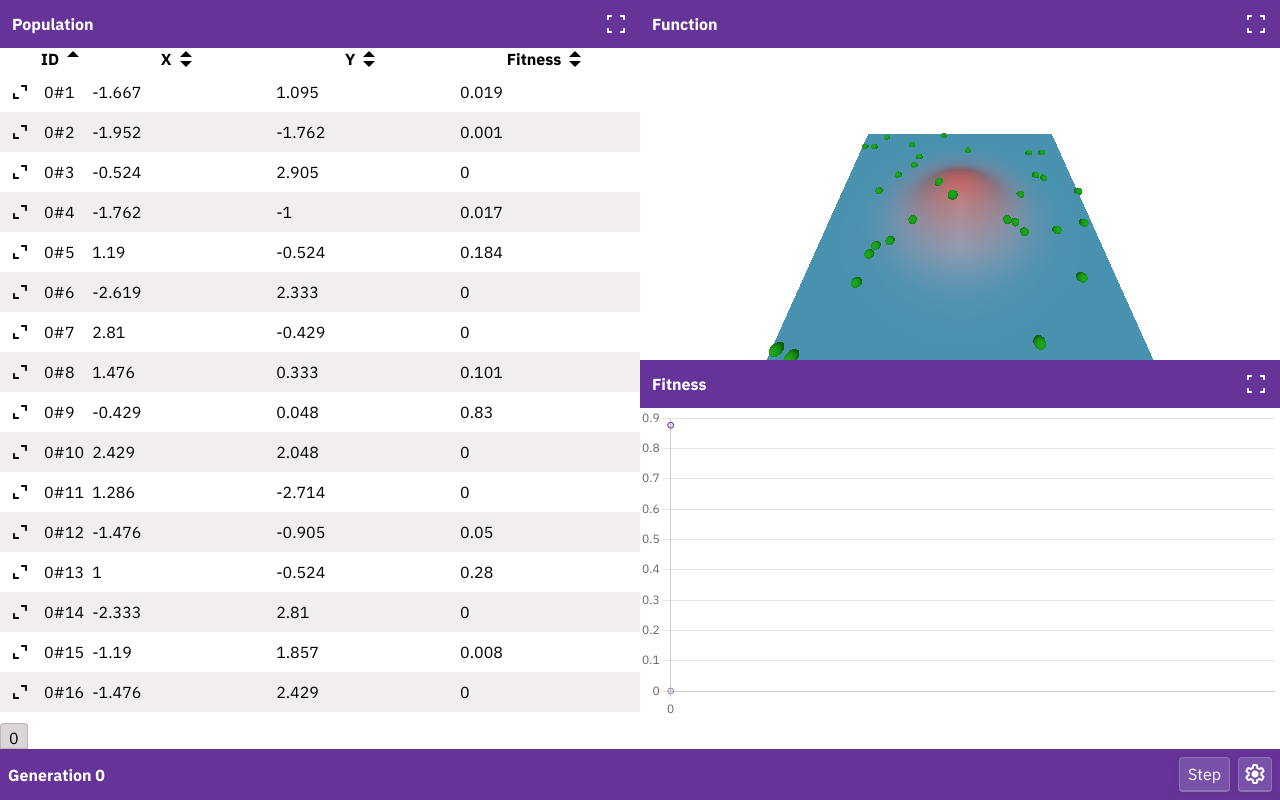
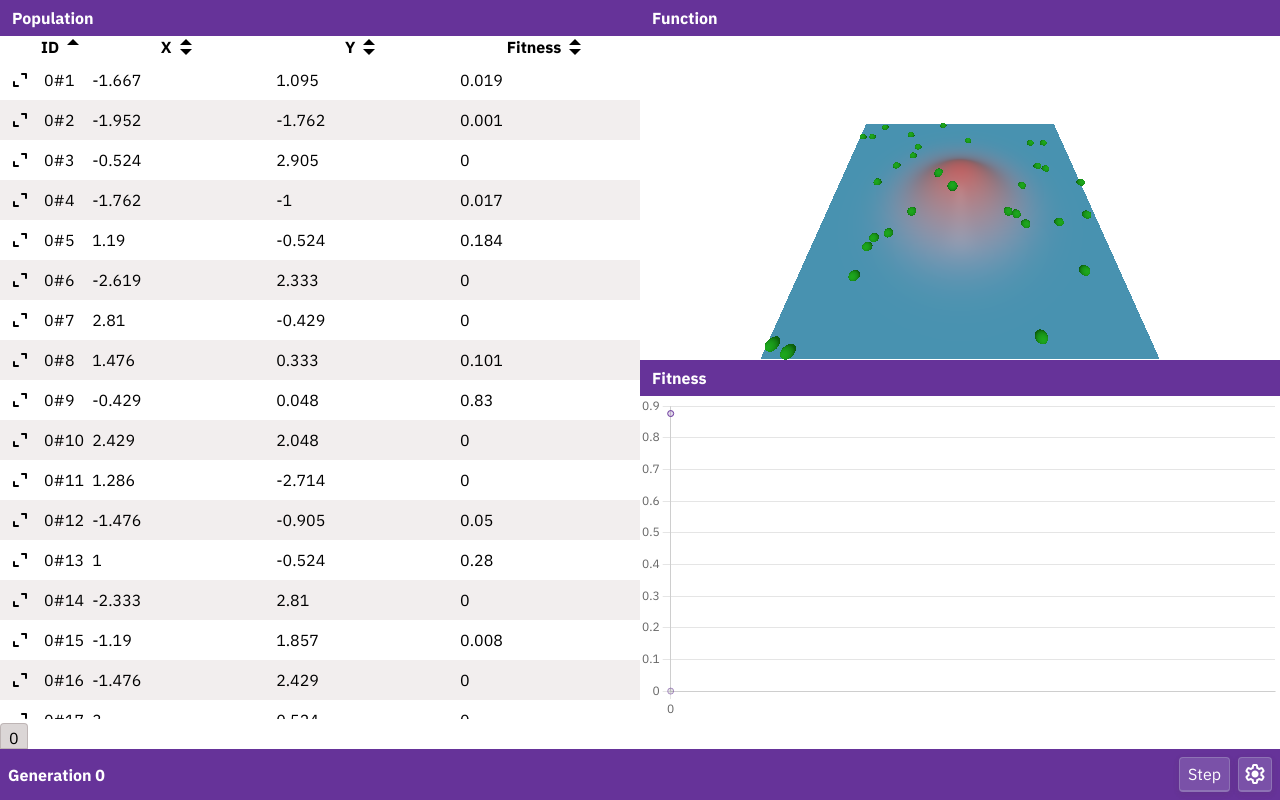
Before and after one commit to Mabi19/ga, a Vue app: page / in a window 1280 px wide. Built offline with nearby package versions, Linux system fonts and the light colour scheme.

Commit message:
Remove fullscreen buttons
They're not gonna be implemented before the project deadline.

```diff
--- a/src/components/TheFitnessView.vue
+++ b/src/components/TheFitnessView.vue
@@ -1,8 +1,6 @@
 <template>
     <div class="fitness-view">
-        <WindowHeader title="Fitness">
-            <WindowHeaderButton icon="fullscreen" />
-        </WindowHeader>
+        <WindowHeader title="Fitness"></WindowHeader>
         <div id="fitness-graph">
             <canvas ref="canvas"></canvas>
         </div>
@@ -15,7 +13,6 @@ import * as State from "@/state";
 import { Chart, type ChartData } from "chart.js";
 import { computed, shallowRef, useTemplateRef, watch } from "vue";
 import WindowHeader from "./WindowHeader.vue";
-import WindowHeaderButton from "./WindowHeaderButton.vue";
 
 type FitnessGraphData = ChartData<"line">;
 
--- a/src/components/TheFunctionView.vue
+++ b/src/components/TheFunctionView.vue
@@ -1,8 +1,6 @@
 <template>
     <div class="function-view">
-        <WindowHeader title="Function">
-            <WindowHeaderButton icon="fullscreen" />
-        </WindowHeader>
+        <WindowHeader title="Function"></WindowHeader>
         <FunctionGraph
             :func="State.targetFunction.value"
             :domain="State.targetFunctionDomain.value"
@@ -16,7 +14,6 @@
 import * as State from "@/state";
 import FunctionGraph from "./FunctionGraph.vue";
 import WindowHeader from "./WindowHeader.vue";
-import WindowHeaderButton from "./WindowHeaderButton.vue";
 </script>
 
 <style scoped>
--- a/src/components/ThePopulationView.vue
+++ b/src/components/ThePopulationView.vue
@@ -1,15 +1,6 @@
-<!--
-TODO
-add a way to show bits instead of x/y
-show heritage in expanded region (incl. jumping to parent. also, back button?)
-sorting
--->
-
 <template>
     <div class="population-view">
-        <WindowHeader title="Population">
-            <WindowHeaderButton icon="fullscreen" />
-        </WindowHeader>
+        <WindowHeader title="Population"></WindowHeader>
         <div class="population-table-wrapper">
             <table id="population-table">
                 <thead>
@@ -78,7 +69,6 @@ import { computed, ref } from "vue";
 import PopulationRow from "./PopulationRow.vue";
 import SortButton from "./SortButton.vue";
 import WindowHeader from "./WindowHeader.vue";
-import WindowHeaderButton from "./WindowHeaderButton.vue";
 
 type SortColumn = "id" | "x" | "y" | "fitness";
 type SortDirection = "ascending" | "descending";
```
